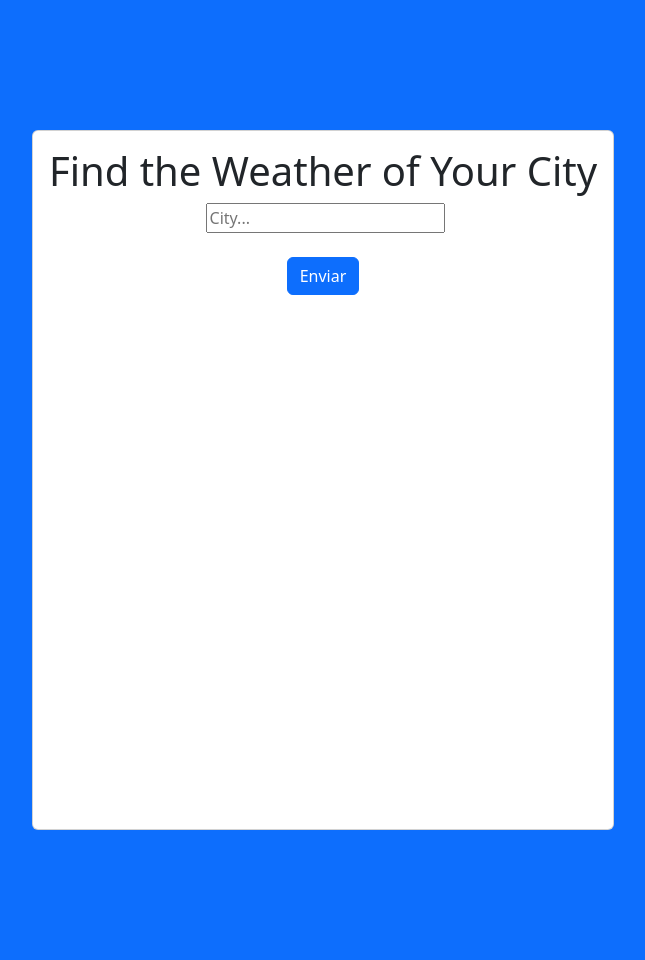
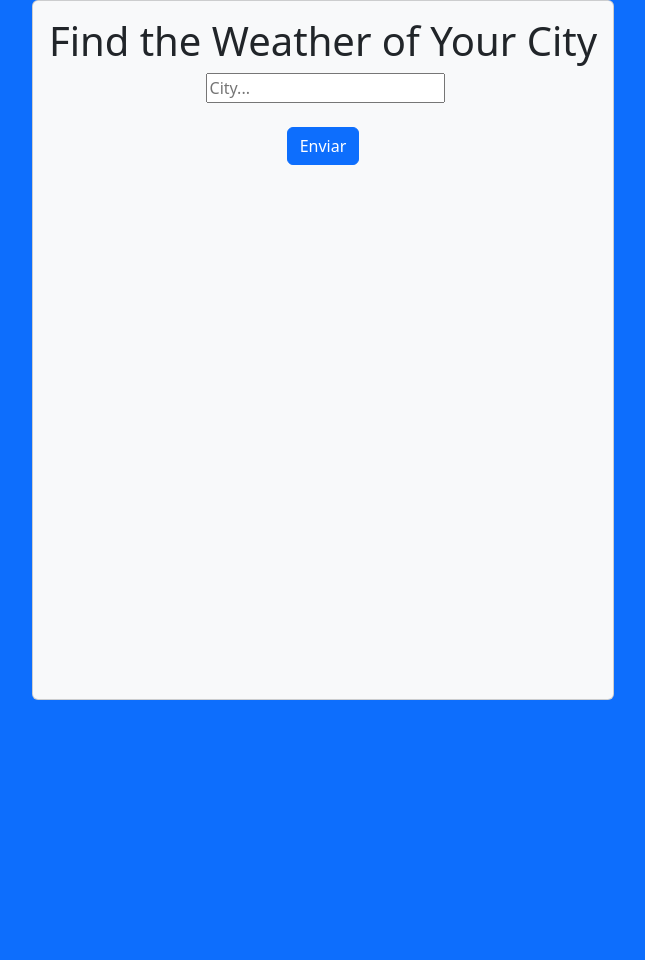
Before and after one commit to matheusmiguelsa/weather_app_django, a Django app: template core/templates/core/home.html in a window 1280 px wide. Shown: the whole page, without its empty margins (317-962 px from the left). After the commit the page ends 700 px from the top, so only its background shows below. Run offline with Django 3.2, Linux system fonts and the light colour scheme; the template is opened without the code that fills it, so the values that code supplies are empty.

Commit message:
style:of the page

```diff
--- a/core/templates/core/home.html
+++ b/core/templates/core/home.html
@@ -11,21 +11,21 @@
     <style>
         .carousel-inner {
             max-width: 500px !important;
-            max-height: 400px !important;
+            max-width: 400px !important;
             min-height: 400px !important;
-            min-height: 500px !important;
+            min-height: 35000px !important;
 
         }
 
         .card {
             max-width: 700px !important;
-            max-height: 600px !important;
+            max-height: 900px !important;
             min-height: 600px !important;
             min-height: 700px !important;
         }
 
         .main {
-            padding: 130px;
+            padding-bottom: 200px;
         }
 
     </style>
@@ -35,7 +35,7 @@
 <body>
     <div class="d-flex align-items-center flex-column container-fluid bg-primary main">
 
-        <div class="card d-flex align-items-center flex-column secondary">
+        <div class="card d-flex align-items-center flex-column secondary bg-light">
             <div class="card-body d-flex align-items-center flex-column">
                 <h1>Find the Weather of Your City</h1>
                 {% csrf_token %}
```
